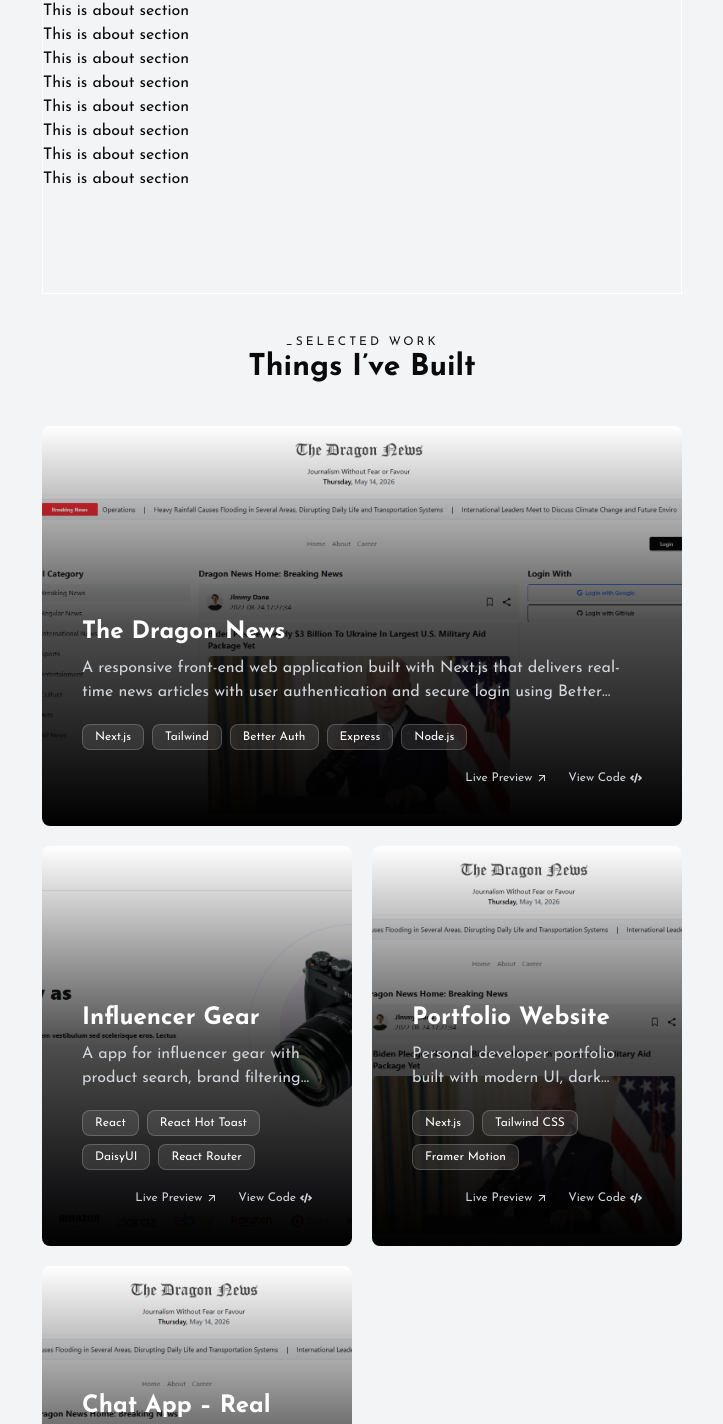
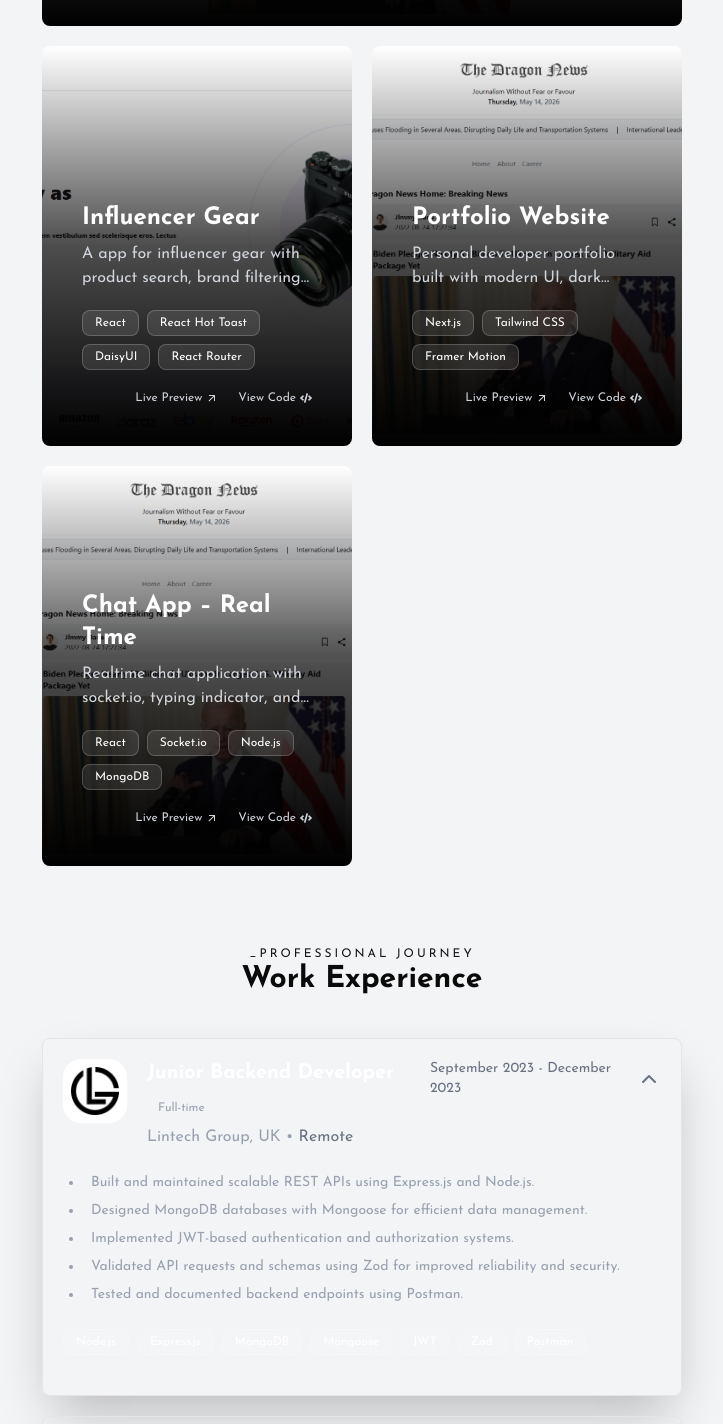
Before and after one commit to jahidhasan-webdev01/portfolio-2.0, a Next.js app: page / in a window 1280 px wide. Shown: the part 1086-2510 px from the top of the page, without its empty margins (278-1001 px from the left). Built offline with nearby package versions, Linux system fonts and the light colour scheme.

Commit message:
add experience section

```diff
--- a/src/app/page.js
+++ b/src/app/page.js
@@ -8,8 +8,8 @@ export default function Home() {
   return (
     <>
       <Banner />
-      <Skills />
-      <About />
+      {/* <Skills /> */}
+      {/* <About /> */}
       <Projects />
       <Experience />
     </>
--- a/src/components/home/Experience.jsx
+++ b/src/components/home/Experience.jsx
@@ -1,114 +1,99 @@
-"use client"; // Required if using Next.js App Router for state
-import { useState } from "react";
-import { ChevronDown } from "lucide-react";
 import Heading from "../ui/Heading";
-import Image from "next/image";
+import WorkCard from "../ui/WorkCard";
 
-// Sub-component to manage individual card state
-const WorkCard = ({ exp, defaultOpen }) => {
-  const [isOpen, setIsOpen] = useState(defaultOpen);
+const Experience = () => {
+  const experiences = [
+    {
+      role: "Junior Backend Developer",
+      type: "Full-time",
+      company: "Lintech Group",
+      location: "Remote",
+      country: "UK",
+      duration: "September 2023 - December 2023",
+      logo: "/lintech_group.jpg",
+      points: [
+        "Built and maintained scalable REST APIs using Express.js and Node.js.",
+        "Designed MongoDB databases with Mongoose for efficient data management.",
+        "Implemented JWT-based authentication and authorization systems.",
+        "Validated API requests and schemas using Zod for improved reliability and security.",
+        "Tested and documented backend endpoints using Postman.",
+      ],
+      skills: [
+        "Node.js",
+        "Express.js",
+        "MongoDB",
+        "Mongoose",
+        "JWT",
+        "Zod",
+        "Postman",
+      ],
+    },
+    {
+      role: "Full Stack Web Developer (MERN)",
+      type: "Full-time",
+      company: "Thinky Storm",
+      location: "Remote",
+      country: "Bangladesh",
+      duration: "April 2023 - May 2023",
+      logo: "/thinky_storm.png",
+      points: [
+        "Worked on production-level features after internship period in the same company.",
+        "Developed and maintained full-stack web applications using MERN stack.",
+        "Built and optimized REST APIs using Node.js and Express.js.",
+        "Improved UI components and responsiveness using React.js, Tailwind CSS, and DaisyUI.",
+        "Handled MongoDB database design and query optimization for better performance.",
+      ],
+      skills: [
+        "React.js",
+        "Node.js",
+        "Express.js",
+        "MongoDB",
+        "REST API",
+        "Tailwind CSS",
+        "DaisyUI",
+      ],
+    },
+    {
+      role: "Full Stack Web Developer (MERN) Intern",
+      type: "Internship",
+      company: "Thinky Storm",
+      location: "Remote",
+      country: "Bangladesh",
+      duration: "January 2023 - March 2023",
+      logo: "/thinky_storm.png",
+      points: [
+        "Developed responsive frontend interfaces using React.js, Tailwind CSS, and DaisyUI.",
+        "Built and integrated REST APIs with Node.js and Express.js.",
+        "Worked with MongoDB for database operations and data management.",
+        "Collaborated with the development team to implement and improve application features.",
+      ],
+      skills: [
+        "React.js",
+        "Node.js",
+        "Express.js",
+        "MongoDB",
+        "REST API",
+        "Tailwind CSS",
+        "DaisyUI",
+      ],
+    },
+  ];
 
   return (
-    <div className="mt-10 border border-white/10 rounded-2xl p-6 mb-6 mx-auto shadow-2xl bg-[#121212] transition-all duration-300">
-      <div className="flex justify-between items-start">
-        <div className="flex gap-4">
-          <div className="relative w-16 h-16 bg-white rounded-2xl overflow-hidden flex items-center justify-center shrink-0">
-            <Image src={exp.logo} alt={exp.company} width={48} height={48} />
-          </div>
-          <div>
-            <div className="flex flex-wrap items-center gap-2">
-              <h3 className="text-xl font-bold text-white">{exp.role}</h3>
-              <span className="bg-[#262626] text-gray-400 text-xs px-2.5 py-1 rounded-full border border-white/5">
-                {exp.type}
-              </span>
-            </div>
-            <p className="text-gray-400 mt-1">
-              {exp.company} • <span className="text-gray-500">{exp.location}</span>
-            </p>
-          </div>
-        </div>
-        <div className="flex items-center gap-4">
-          <span className="text-gray-500 text-sm hidden sm:inline">{exp.duration}</span>
-          <button
-            onClick={() => setIsOpen(!isOpen)}
-            className={`text-gray-500 hover:text-white transition-transform duration-300 ${isOpen ? "rotate-180" : "rotate-0"}`}
-          >
-            <ChevronDown size={24} />
-          </button>
-        </div>
-      </div>
+    <div className="py-10">
+      <Heading subtitle="Professional Journey" title="Work Experience" />
 
-      {/* Accordion Content */}
-      <div className={`grid transition-all duration-300 ease-in-out ${isOpen ? "grid-rows-[1fr] opacity-100 mt-6" : "grid-rows-[0fr] opacity-0"}`}>
-        <div className="overflow-hidden">
-          <ul className="space-y-2 mb-6 ml-5">
-            {exp.points.map((point, index) => (
-              <li key={index} className="text-gray-400 text-sm list-disc pl-2">
-                {point}
-              </li>
-            ))}
-          </ul>
-
-          <div className="flex flex-wrap gap-2">
-            {exp.skills.map((skill, index) => (
-              <span
-                key={index}
-                className="px-3 py-1 bg-[#1a1a1a] border border-white/10 rounded-full text-xs text-gray-300"
-              >
-                {skill}
-              </span>
-            ))}
-          </div>
-        </div>
+      <div className="mt-10 space-y-2 lg:space-y-5">
+        {experiences.map((experience, index) => (
+          <WorkCard
+            key={index}
+            experience={experience}
+            defaultOpen={index === 0}
+          />
+        ))}
       </div>
     </div>
   );
 };
 
-const Experience = () => {
-  const experiences = [
-    {
-      role: "Senior Cloud Security Architect",
-      type: "Full-time",
-      company: "Axiom Cyber Security",
-      location: "Remote",
-      duration: "May 2026 - Present",
-      logo: "/logos/axiom.png",
-      points: [
-        "Designed and implemented zero-trust network architectures for global clients.",
-        "Led security audit and compliance efforts for multi-cloud deployments.",
-      ],
-      skills: ["Cloud Security", "Zero Trust", "Python", "AWS"],
-    },
-    {
-      role: "Software Development Engineer Intern",
-      type: "Internship",
-      company: "Forbid Fire",
-      location: "Remote",
-      duration: "June 2024 - July 2024",
-      logo: "/logos/forbid.png",
-      points: [
-        "Contributed to software development tasks across frontend and backend workflows.",
-        "Collaborated remotely with the team to ship product improvements.",
-      ],
-      skills: ["React", "Node.js", "TypeScript"],
-    },
-  ];
-
-  return (
-    <div className="py-10 max-w-4xl mx-auto px-4">
-      <Heading subtitle="Professional Journey" title="Work Experience" />
-
-      {experiences.map((exp, index) => (
-        <WorkCard
-          key={index}
-          exp={exp}
-          // Logic: First card (index 0) is open, others closed
-          defaultOpen={index === 0}
-        />
-      ))}
-    </div>
-  );
-};
-
 export default Experience;
--- /dev/null
+++ b/src/components/ui/WorkCard.jsx
@@ -0,0 +1,66 @@
+"use client"
+
+import { ChevronDown } from 'lucide-react';
+import Image from 'next/image';
+import { useState } from 'react';
+
+const WorkCard = ({ experience, defaultOpen }) => {
+    const [isOpen, setIsOpen] = useState(defaultOpen);
+
+    return (
+        <div className="border rounded-md p-5 mx-auto shadow-2xl transition-all duration-300">
+            <div className="flex justify-between items-start">
+                <div className="flex gap-5">
+                    <div className="relative w-16 h-16 bg-white rounded-2xl overflow-hidden flex items-center justify-center shrink-0">
+                        <Image src={experience.logo} alt={experience.company} width={48} height={48} />
+                    </div>
+                    <div>
+                        <div className="flex flex-wrap items-center gap-2">
+                            <h3 className="lg:text-xl font-bold text-white">{experience.role}</h3>
+                            <span className="text-gray-400 text-xs px-2.5 py-1 rounded-full border border-white/5">
+                                {experience.type}
+                            </span>
+                        </div>
+                        <p className="text-sm lg:text-base text-gray-400 mt-1">
+                            {experience.company}, {experience.country} • <span className="text-gray-500">{experience.location}</span>
+                        </p>
+                    </div>
+                </div>
+                <div className="flex items-center gap-4">
+                    <span className="text-gray-500 text-sm hidden sm:inline">{experience.duration}</span>
+                    <button
+                        onClick={() => setIsOpen(!isOpen)}
+                        className={`text-gray-500 hover:text-white transition-transform duration-300 ${isOpen ? "rotate-180" : "rotate-0"}`}
+                    >
+                        <ChevronDown size={24} />
+                    </button>
+                </div>
+            </div>
+
+            <div className={`grid transition-all duration-300 ease-in-out ${isOpen ? "grid-rows-[1fr] opacity-100 mt-6" : "grid-rows-[0fr] opacity-0"}`}>
+                <div className="overflow-hidden">
+                    <ul className="space-y-2 mb-6 ml-5">
+                        {experience.points.map((point, index) => (
+                            <li key={index} className="text-gray-400 text-sm list-disc pl-2">
+                                {point}
+                            </li>
+                        ))}
+                    </ul>
+
+                    <div className="flex flex-wrap gap-2 mb-5">
+                        {experience.skills.map((skill, index) => (
+                            <span
+                                key={index}
+                                className="px-3 py-1 bg-white/10 backdrop-blur-md border border-white/20 rounded-md text-xs text-white"
+                            >
+                                {skill}
+                            </span>
+                        ))}
+                    </div>
+                </div>
+            </div>
+        </div>
+    );
+};
+
+export default WorkCard;
```
Also changed, not shown: public/lintech_group.jpg (added), public/thinky_storm.png (added).
